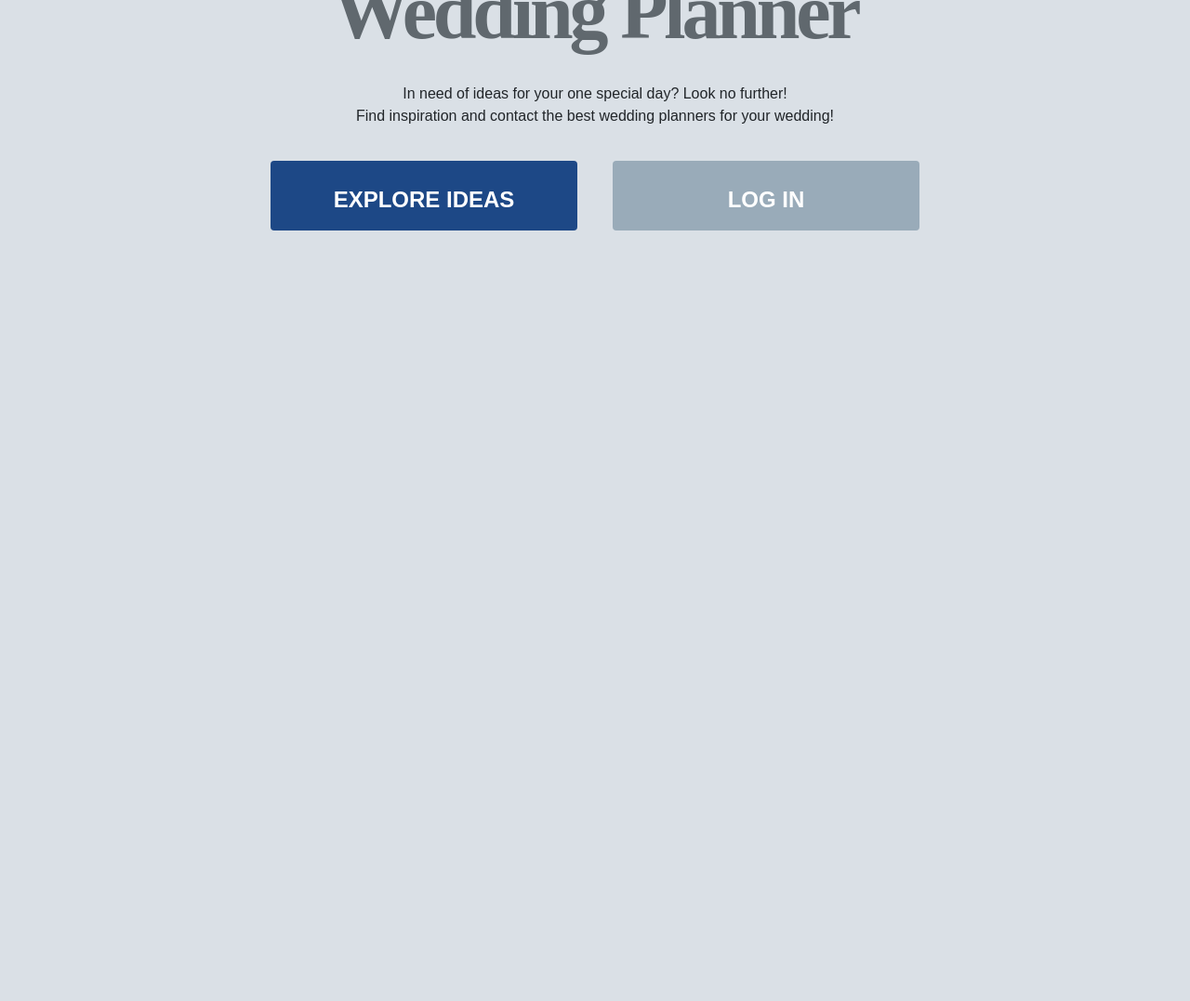
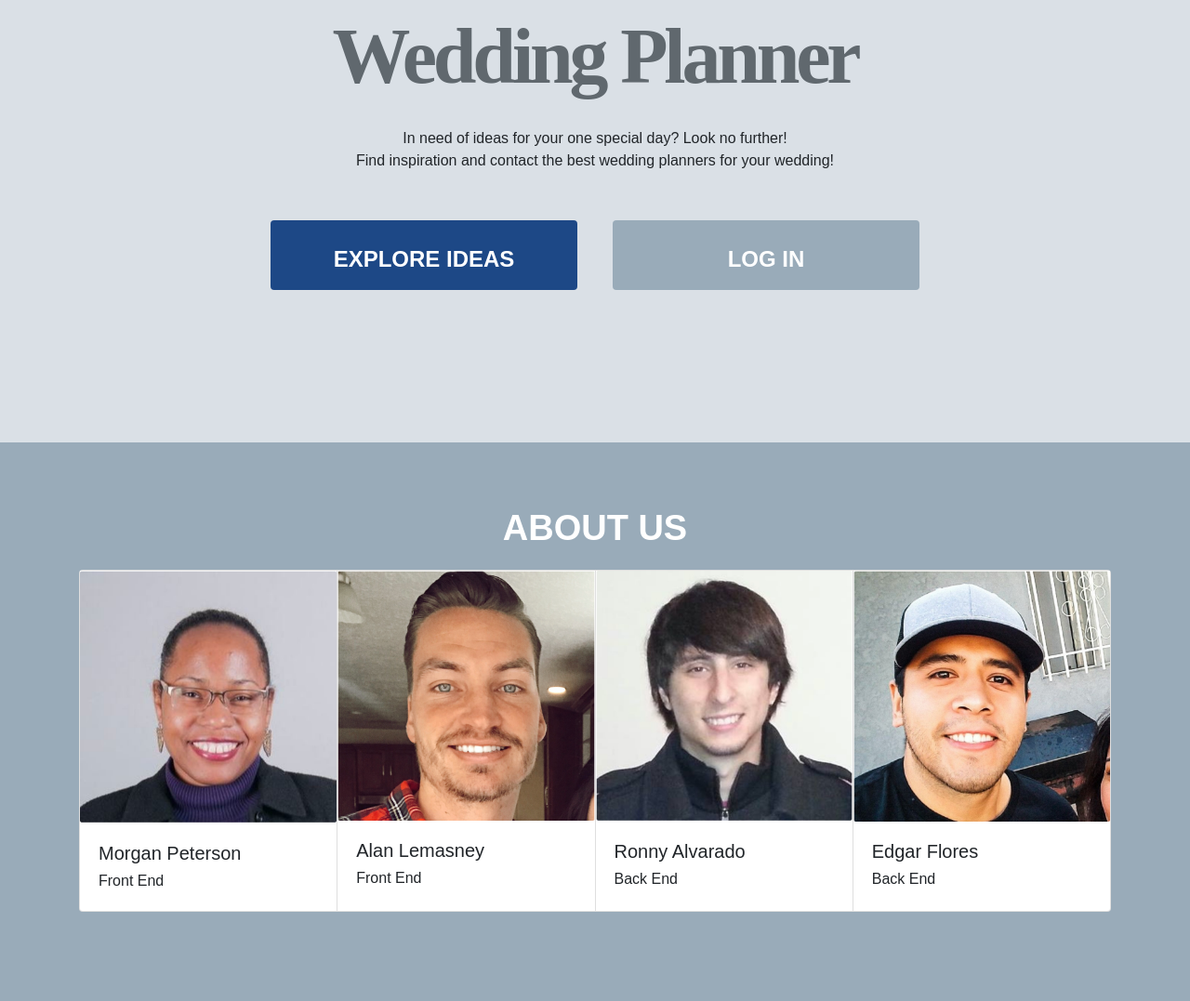
Before and after one commit to wedding-planner-portfolio/ui, a website: page index.html in a window 1280 px wide. Shown: the part 522-1599 px from the top of the page at 93% size. Before the commit the page ends 822 px from the top, so only its background shows below. Drawn offline with nearby package versions, Linux system fonts and the light colour scheme; a web font is replaced by a local one.

Commit message:
added about section to home page

```diff
--- a/index.html
+++ b/index.html
@@ -4,7 +4,7 @@
    <meta charset="UTF-8">
    <meta name="viewport" content="width=device-width, initial-scale=1.0">
    <meta http-equiv="X-UA-Compatible" content="ie=edge">
-   <title>Wedding Planner</title>
+   <title>Wedding Planner - Home</title>
 
    <!--Bootstrap-->
    <link rel="stylesheet" href="https://stackpath.bootstrapcdn.com/bootstrap/4.3.1/css/bootstrap.min.css" integrity="sha384-ggOyR0iXCbMQv3Xipma34MD+dH/1fQ784/j6cY/iJTQUOhcWr7x9JvoRxT2MZw1T" crossorigin="anonymous">
@@ -17,7 +17,7 @@
       <div class="container d-flex justify-content-between p-2">
          <h1><a href="index.html" class="">Wedding Planner</a></h1>
          <ul class="navbar-nav float-right">
-            <li><a href="#" class="p-3">About Us</a></li>
+            <li><a href="#aboutus" class="p-3">About Us</a></li>
             <li><a href="#" class="p-3">Explore Ideas</a></li>
             <li><a href="#" class="p-3">Log In</a></li>
             <li><a href="#" class="p-3">Register</a></li>
@@ -25,14 +25,14 @@
       </div>
    </nav>
 
-   <div class="section p-5">
-      <div class="container mt-5 d-flex flex-column align-items-center">
+   <section class="section p-5 mt-5 mb-5">
+      <div class="container mt-5 mb-5 d-flex flex-column align-items-center">
          <img src="./img/weddingplannerlogo.png">
          <h1 class="text-center mt-4 mb-2 wp-heading">Wedding Planner</h1>
          <p class="text-center p-3">In need of ideas for your one special day? Look no further!
             <br>Find inspiration and contact the best wedding planners for your wedding!
          </p>
-         <div class="row">
+         <div class="row mt-3 mb-3">
             <div class="col-lg-6 d-flex justify-content-center">
               <a class="btn btn-primary p-4 m-1 wp-btn-explore text-white">Explore Ideas</a>
             </div>
@@ -41,7 +41,46 @@
             </div>
          </div>
       </div>
-   </div>
+   </section>
+
+   <section id="aboutus" class="section pt-3 pb-5 mt-5">
+      <div class="container mt-5 pb-5">
+         <div class="about-title text-center mb-3">ABOUT US</div>
+         <div class="card-group">
+            <div class="card">
+               <img src="./img/morgan.png" class="about-img">
+               <div class="card-body">
+                  <h5 class="card-title">Morgan Peterson</h5>
+                  <p class="card-subtitle">Front End</p>
+               </div>
+            </div>
+
+            <div class="card">
+               <img src="./img/alan.png" class="about-img">
+               <div class="card-body">
+                  <h5 class="card-title">Alan Lemasney</h5>
+                  <p class="card-subtitle">Front End</p>
+               </div>
+            </div>
+
+            <div class="card">
+               <img src="./img/ronny.png" class="about-img">
+               <div class="card-body">
+                  <h5 class="card-title">Ronny Alvarado</h5>
+                  <p class="card-subtitle">Back End</p>
+               </div>
+            </div>
+
+            <div class="card">
+               <img src="./img/edgar.png" class="about-img">
+               <div class="card-body">
+                  <h5 class="card-title">Edgar Flores</h5>
+                  <p class="card-subtitle">Back End</p>
+               </div>
+            </div>
+         </div>
+      </div>
+   </section>
 
    <script src="https://code.jquery.com/jquery-3.3.1.slim.min.js" integrity="sha384-q8i/X+965DzO0rT7abK41JStQIAqVgRVzpbzo5smXKp4YfRvH+8abtTE1Pi6jizo" crossorigin="anonymous"></script>
    <script src="https://cdnjs.cloudflare.com/ajax/libs/popper.js/1.14.7/umd/popper.min.js" integrity="sha384-UO2eT0CpHqdSJQ6hJty5KVphtPhzWj9WO1clHTMGa3JDZwrnQq4sF86dIHNDz0W1" crossorigin="anonymous"></script>
--- a/less/index.less
+++ b/less/index.less
@@ -89,3 +89,17 @@ h1 a:hover {
  .wp-btn-login:hover {
    background-color: @wp_steelblue;
  }
+
+ .about-img {
+    width: 100%;
+ }
+
+ #aboutus {
+    background-color: @wp_steelblue;
+ }
+
+ .about-title {
+    font-size: 38px;
+    color: @wp_white;
+    font-weight: bold;
+ }
```
Also changed, not shown: about.html (deleted), css/index.css, img/alan.png (added), img/edgar.png (added), img/morgan.png (added), img/ronny.png (added).
